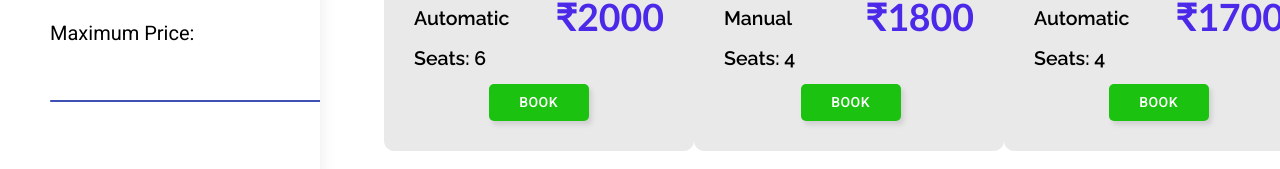
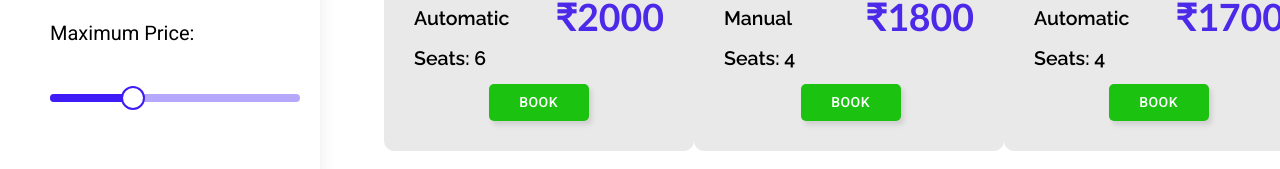
Before and after one commit to Rento-DBS/Rento, a React (Create React App) app in the folder rento-client/: page /booking in a window 1280 px wide. Shown: the part 359-528 px from the top of the page. Built offline with nearby package versions, Linux system fonts and the light colour scheme.

Commit message:
designed the checkout component

```diff
--- a/rento-client/src/App.js
+++ b/rento-client/src/App.js
@@ -4,6 +4,7 @@ import Home from "./components/Home/Home";
 import Auth from "./components/Auth/Auth";
 import Booking from "./components/Booking/Booking";
 import styles from "./App.module.css";
+import Checkout from "./components/Checkout/Checkout";
 class App extends Component {
     render() {
         return (
@@ -13,6 +14,7 @@ class App extends Component {
                         <Route path="/auth" component={Auth} />
                         <Route path="/home" component={Home} />
                         <Route path="/booking" component={Booking} />
+                        <Route path="/checkout" component={Checkout} />
                         <Redirect from="/" to="/auth" />
                     </Switch>
                 </main>
--- a/rento-client/src/components/Checkout/Checkout.jsx
+++ b/rento-client/src/components/Checkout/Checkout.jsx
@@ -0,0 +1,41 @@
+import React, { useState, useEffect } from "react";
+import Car from "../Car/Car";
+import { Link } from "react-router-dom";
+import { Button } from "@material-ui/core";
+import styles from "./Checkout.module.css";
+
+const Checkout = () => {
+    const [chargePerKm, setChargePerKm] = useState(0);
+    const [totalAmount, setTotalAmount] = useState(0);
+
+    useEffect(() => {
+        setChargePerKm(30);
+        setTotalAmount(2750);
+    }, [chargePerKm, totalAmount]);
+    return (
+        <div className={styles.container}>
+            <div className={styles.bookedCar}>
+                <h2 className={styles.heading}>
+                    Booked{" "}
+                    <span style={{ color: "rgb(28, 194, 16)" }}>Car</span>
+                </h2>
+                <Car />
+            </div>
+            <div className={styles.vl}></div>
+            <div className={styles.details}>
+                <h2>
+                    Charge/km: <span className={styles.box}>{chargePerKm}</span>
+                </h2>
+                <h2>
+                    Total Amount:{" "}
+                    <span className={styles.box}>{totalAmount}</span>
+                </h2>
+                <Link to="/payment" style={{ textDecoration: "none" }}>
+                    <Button className={styles.button}>Checkout</Button>
+                </Link>
+            </div>
+        </div>
+    );
+};
+
+export default Checkout;
--- /dev/null
+++ b/rento-client/src/components/Checkout/Checkout.module.css
@@ -0,0 +1,50 @@
+.container {
+    display: flex;
+    flex-direction: row;
+}
+
+.details {
+    font-family: "Lato", sans-serif;
+    line-height: 100px;
+    position: absolute;
+    right: 350px;
+    top: 25%;
+}
+.bookedCar {
+    position: absolute;
+    left: 150px;
+    top: 15%;
+    text-align: center;
+}
+.heading {
+    font-family: "Lato", sans-serif;
+    font-size: 48px;
+    margin-bottom: 50px;
+}
+
+.vl {
+    width: 1px;
+    background-color: rgb(185, 185, 185);
+    position: absolute;
+    left: 45%;
+    height: 600px;
+    top: 10%;
+}
+
+.box {
+    width: fit-content;
+    padding: 10px;
+    height: fit-content;
+    background-color: rgb(236, 236, 236);
+    border-radius: 10px;
+    border: 0.5px solid rgb(126, 126, 126);
+    margin-left: 30px;
+}
+.button {
+    margin: 20px !important;
+    width: 150px !important;
+    color: white !important;
+    background: rgb(28, 194, 16) !important;
+    box-shadow: 3px 4px 4px rgba(138, 138, 138, 0.25) !important;
+    border-radius: 5px !important;
+}
--- a/rento-client/src/components/Filter/Filter.jsx
+++ b/rento-client/src/components/Filter/Filter.jsx
@@ -2,7 +2,8 @@ import React from "react";
 import styles from "./Filter.module.css";
 import FormControlLabel from "@material-ui/core/FormControlLabel";
 import Checkbox from "@material-ui/core/Checkbox";
-import Slider from "@material-ui/core/Slider";
+import { Slider } from "@material-ui/core/";
+import { withStyles } from "@material-ui/core/styles";
 import TextField from "@material-ui/core/TextField";
 
 const Filter = ({
@@ -16,6 +17,40 @@ const Filter = ({
     seats,
     pickup,
 }) => {
+    const PrettoSlider = withStyles({
+        root: {
+            color: "rgb(61, 28, 247)",
+            height: 8,
+        },
+        thumb: {
+            height: 24,
+            width: 24,
+            backgroundColor: "#fff",
+            border: "2px solid currentColor",
+            marginTop: -8,
+            marginLeft: -12,
+            "&:focus, &:hover, &$active": {
+                boxShadow: "inherit",
+            },
+        },
+        active: {},
+        valueLabel: {
+            left: "calc(-50% + 4px)",
+        },
+        track: {
+            height: 8,
+            borderRadius: 4,
+        },
+        rail: {
+            height: 8,
+            borderRadius: 4,
+        },
+    })(Slider);
+    function valuetext(value) {
+        let textValue;
+        textValue = (parseFloat(value) / 1000.0).toString() + "K";
+        return textValue;
+    }
     return (
         <div className={styles.container}>
             <div className={styles.heading}>
@@ -54,12 +89,14 @@ const Filter = ({
                     }}
                 >
                     Maximum Price: {}
-                    <Slider
-                        id="slider"
-                        defaultValue={2500}
-                        // getAriaValueText={valuetext}
-                        aria-labelledby="discrete-slider"
+                    <PrettoSlider
                         valueLabelDisplay="auto"
+                        aria-label="pretto slider"
+                        valueLabelFormat={valuetext}
+                        style={{
+                            width: "250px",
+                        }}
+                        defaultValue={1500}
                         step={100}
                         min={1000}
                         max={2500}
```
Also changed, not shown: 1 other file (tests, documents, lock files or other folders).
